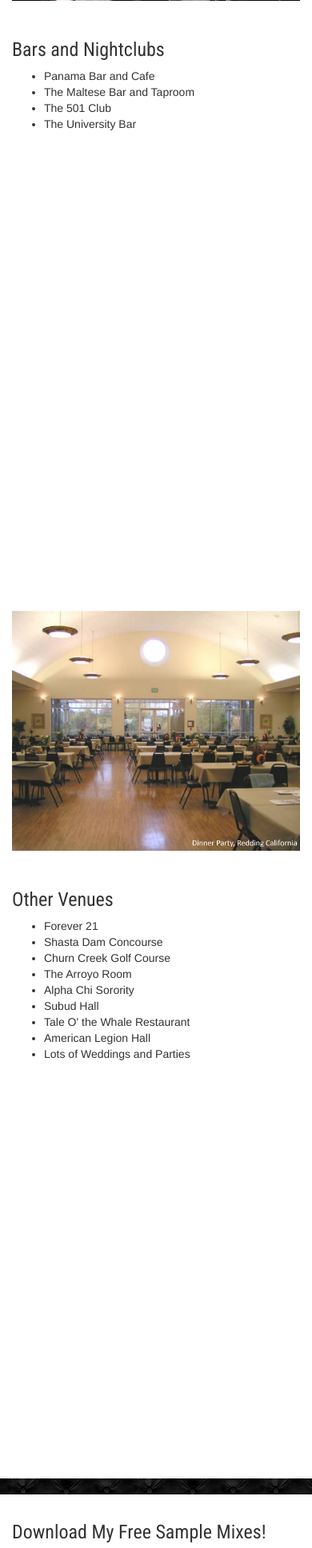
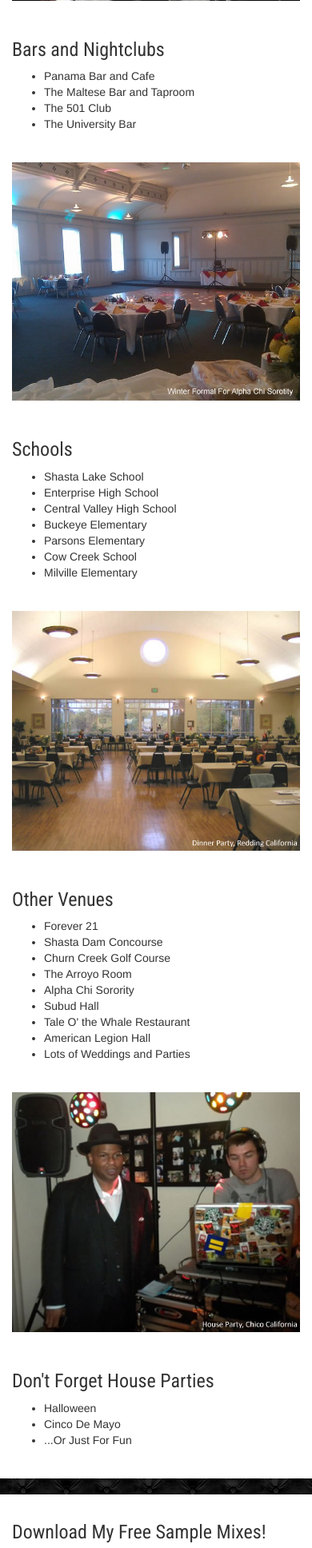
Before and after one commit to cjtrowbridge/dj-cj.com, a PHP site: page / in a window 390 px wide; the page is wider, and only the part inside the window is pictured. Shown: the part 717-2653 px from the top of that part at 80% size. Run offline with PHP 8.4, Linux system fonts and the light colour scheme; some libraries are stand-ins or nearby versions; some web fonts are replaced.

Commit message:
Update index.php
fixed column push/pulls

```diff
--- a/index.php
+++ b/index.php
@@ -57,7 +57,10 @@
 						</div>
 					</div>
 					<div class="row">
-						<div class="col-xs-12 col-xs-push-12 col-md-5">
+						<div class="col-xs-12 col-md-7 col-md-push-7 photo">
+							<img src="/images/dj-cj-013.jpg" alt="Alpha Chi Winter Formal">
+						</div>
+						<div class="col-xs-12 col-md-5 col-md-pull-5">
 							<h3>Schools</h3>
 							<ul>
 								<li>Shasta Lake School</li>
@@ -68,9 +71,6 @@
 								<li>Cow Creek School</li>
 								<li>Milville Elementary</li>
 							</ul>
-						</div>
-						<div class="col-xs-12 col-xs-pull-12 col-md-7 photo">
-							<img src="/images/dj-cj-013.jpg" alt="Alpha Chi Winter Formal">
 						</div>
 					</div>
 					<div class="row">
@@ -93,16 +93,16 @@
 						</div>
 					</div>
 					<div class="row">
-						<div class="col-xs-12 col-xs-push-12 col-md-5">
+						<div class="col-xs-12 col-md-7 col-md-push-7 photo">
+							<img src="/images/dj-cj-003.jpg" alt="Halloween House Party in Chico">
+						</div>
+						<div class="col-xs-12 col-md-5 col-md-pull-5">
 							<h3>Don't Forget House Parties</h3>
 							<ul>
 								<li>Halloween</li>
 								<li>Cinco De Mayo</li>
 								<li>...Or Just For Fun</li>
 							</ul>
-						</div>
-						<div class="col-xs-12 col-xs-pull-12 col-md-7 photo">
-							<img src="/images/dj-cj-003.jpg" alt="Halloween House Party in Chico">
 						</div>
 					</div>
 				</div>
```
